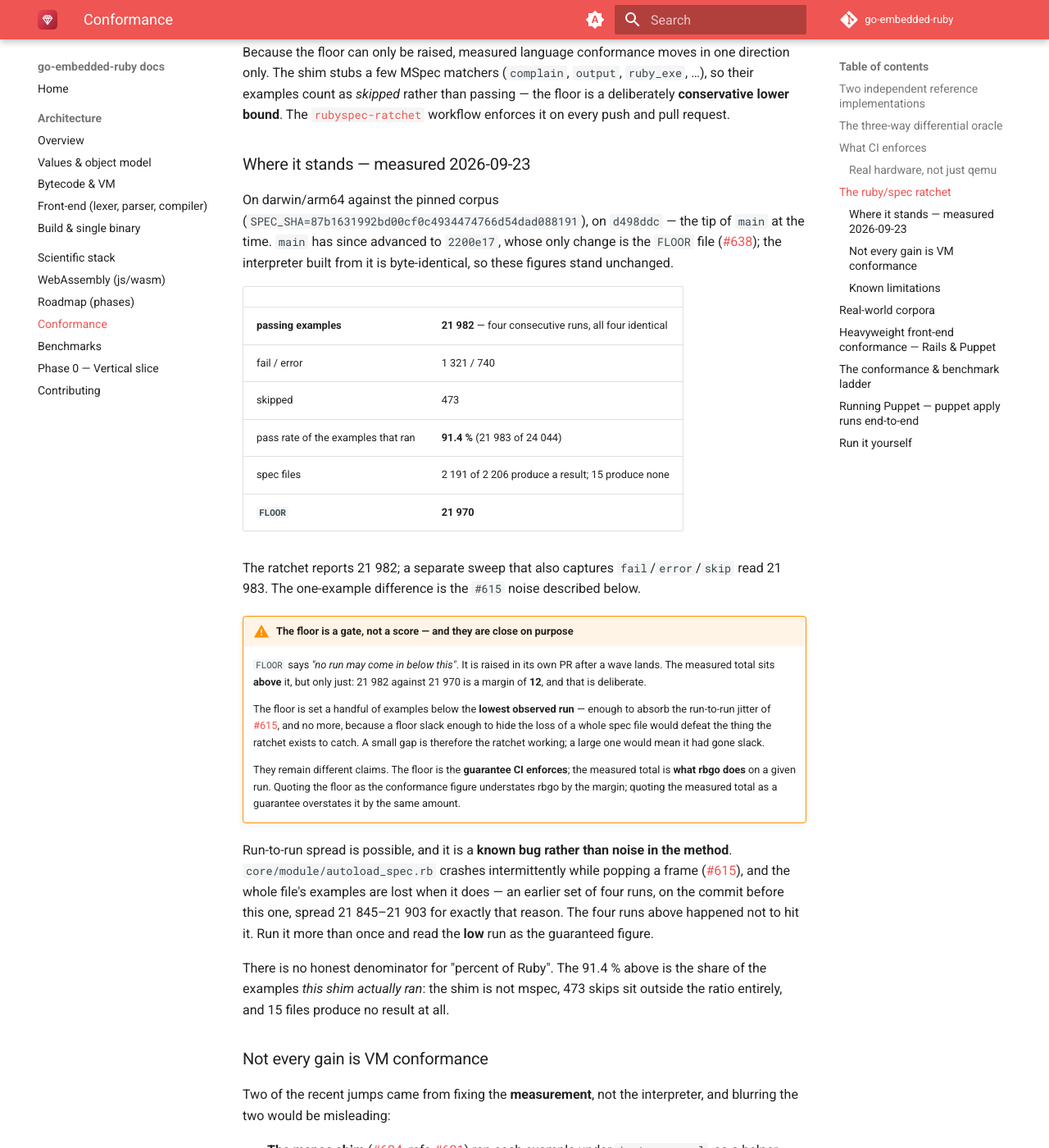
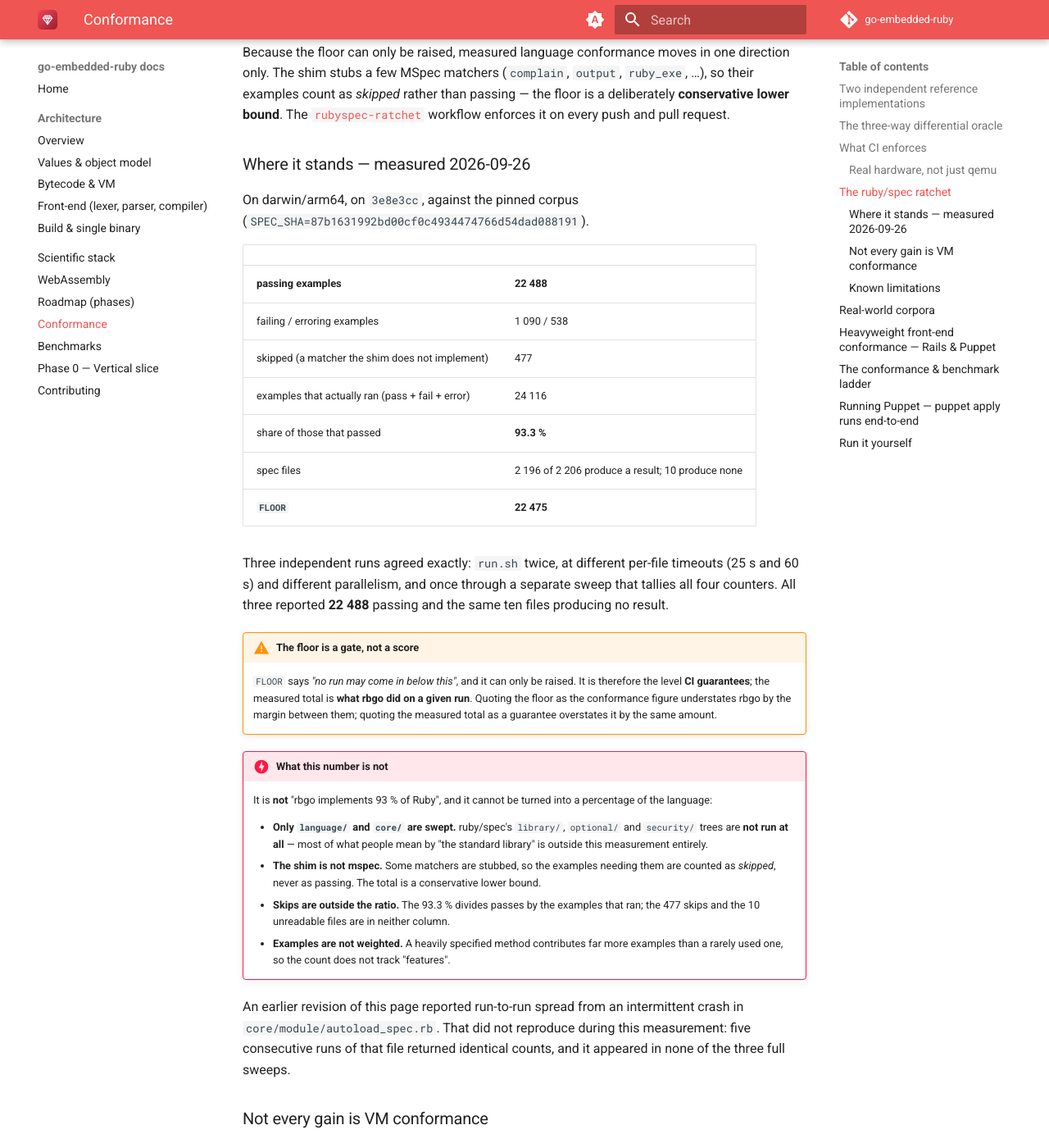
Before and after one commit to go-embedded-ruby/docs, an MkDocs documentation site: the page built from docs/conformance.md, in a window 1280 px wide and 1400 px high, scrolled down 2397 px. Shown: the whole window at 82% size. Built offline with MkDocs 1.6.1 and Material for MkDocs 9.7.7, drawn with Linux system fonts in a browser that asks for light colours; the version menu is left out; some of the changed text lies outside the part shown.

Commit message:
docs: the measured conformance figures, an embedding section, and the browser target that does not build (#18)
Re-measured on 3e8e3cc (darwin/arm64) against MRI 4.0.5 on the same host. What
changed and why:

- conformance.md: 21,982 passing / floor 21,970 -> 22,488 / floor 22,475, with
  fail/error/skip of 1,090/538/477 and a 93.3% share of examples that ran (the page
  said 91.4%). Three independent runs agreed exactly on 22,488.

- conformance.md: added what the number does NOT cover, in the reader's terms --
  only language/ and core/ are swept, so library/, optional/ and security/ are not
  run at all, and most of "the standard library" is outside the measurement.

- conformance.md: dropped "__LINE__ is always 0", which the page led with. rbgo and
  MRI now agree exactly on __LINE__, backtrace line numbers, warn(uplevel:) and
  const_source_location. Also dropped the run-to-run spread attributed to an
  intermittent autoload_spec.rb crash: five runs of that file were identical and
  three full sweeps never saw it.

- conformance.md: added the gaps that do reproduce -- RUBY_VERSION reports 3.4.1,
  magic encoding comments are ignored, pp does not exist, $stderr is not a separate
  stream. The Errno "32 constants" claim survived: 81 zero-valued names under rbgo,
  49 under MRI, every MRI zero also zero under rbgo. The three Windows rows are
  marked as not re-verified, since this ran on darwin.

- webassembly.md, index.md, scientific-stack.md: "GOOS=js GOARCH=wasm is a
  first-class target" was false. It does not compile: internal/vm/errno.go has no
  build tags and names three syscall constants the js port lacks. It built at
  68cb53a. Two reasons it went unnoticed are now documented -- ci.yml gates only
  wasip1, and TestClosedWasmBuildIntegration, which does catch it, sits behind
  RBGO_BUILD_IT=1, which no workflow sets. Run with it set, it fails with that
  error. wasip1 builds and runs 'puts (1..10).sum' => 55 under wazero.

- index.md: added an embedding section. There was none. The contract described was
  established by compiling and running a probe against ruby.Run.

- roadmap.md: refreshed the same figures and fixed a broken anchor.

Co-authored-by: Claude Opus 5 <noreply@anthropic.com>

````diff
--- a/docs/conformance.md
+++ b/docs/conformance.md
@@ -107,56 +107,52 @@ floor is a deliberately **conservative lower bound**. The
 [`rubyspec-ratchet`](https://github.com/go-embedded-ruby/ruby/blob/main/.github/workflows/rubyspec-ratchet.yml)
 workflow enforces it on every push and pull request.
 
-### Where it stands — measured 2026-09-23
+### Where it stands — measured 2026-09-26
 
-On darwin/arm64 against the pinned corpus
-(`SPEC_SHA=87b1631992bd00cf0c4934474766d54dad088191`), on `d498ddc` — the tip of
-`main` at the time. `main` has since advanced to `2200e17`, whose only change is
-the `FLOOR` file ([#638](https://github.com/go-embedded-ruby/ruby/pull/638)); the
-interpreter built from it is byte-identical, so these figures stand unchanged.
+On darwin/arm64, on `3e8e3cc`, against the pinned corpus
+(`SPEC_SHA=87b1631992bd00cf0c4934474766d54dad088191`).
 
 | | |
 | --- | --- |
-| **passing examples** | **21 982** — four consecutive runs, all four identical |
-| fail / error | 1 321 / 740 |
-| skipped | 473 |
-| pass rate of the examples that ran | **91.4 %** (21 983 of 24 044) |
-| spec files | 2 191 of 2 206 produce a result; 15 produce none |
-| **`FLOOR`** | **21 970** |
+| **passing examples** | **22 488** |
+| failing / erroring examples | 1 090 / 538 |
+| skipped (a matcher the shim does not implement) | 477 |
+| examples that actually ran (pass + fail + error) | 24 116 |
+| share of those that passed | **93.3 %** |
+| spec files | 2 196 of 2 206 produce a result; 10 produce none |
+| **`FLOOR`** | **22 475** |
 
-The ratchet reports 21 982; a separate sweep that also captures
-`fail`/`error`/`skip` read 21 983. The one-example difference is the `#615` noise
-described below.
+Three independent runs agreed exactly: `run.sh` twice, at different per-file
+timeouts (25 s and 60 s) and different parallelism, and once through a separate
+sweep that tallies all four counters. All three reported **22 488** passing and the
+same ten files producing no result.
 
-!!! warning "The floor is a gate, not a score — and they are close on purpose"
-    `FLOOR` says *"no run may come in below this"*. It is raised in its own PR
-    after a wave lands. The measured total sits **above** it, but only just:
-    21 982 against 21 970 is a margin of **12**, and that is deliberate.
+!!! warning "The floor is a gate, not a score"
+    `FLOOR` says *"no run may come in below this"*, and it can only be raised. It is
+    therefore the level **CI guarantees**; the measured total is **what rbgo did on
+    a given run**. Quoting the floor as the conformance figure understates rbgo by
+    the margin between them; quoting the measured total as a guarantee overstates it
+    by the same amount.
 
-    The floor is set a handful of examples below the **lowest observed run** —
-    enough to absorb the run-to-run jitter of
-    [#615](https://github.com/go-embedded-ruby/ruby/issues/615), and no more,
-    because a floor slack enough to hide the loss of a whole spec file would
-    defeat the thing the ratchet exists to catch. A small gap is therefore the
-    ratchet working; a large one would mean it had gone slack.
+!!! danger "What this number is not"
+    It is **not** "rbgo implements 93 % of Ruby", and it cannot be turned into a
+    percentage of the language:
 
-    They remain different claims. The floor is the **guarantee CI enforces**; the
-    measured total is **what rbgo does** on a given run. Quoting the floor as the
-    conformance figure understates rbgo by the margin; quoting the measured total
-    as a guarantee overstates it by the same amount.
+    - **Only `language/` and `core/` are swept.** ruby/spec's `library/`,
+      `optional/` and `security/` trees are **not run at all** — most of what people
+      mean by "the standard library" is outside this measurement entirely.
+    - **The shim is not mspec.** Some matchers are stubbed, so the examples needing
+      them are counted as *skipped*, never as passing. The total is a conservative
+      lower bound.
+    - **Skips are outside the ratio.** The 93.3 % divides passes by the examples
+      that ran; the 477 skips and the 10 unreadable files are in neither column.
+    - **Examples are not weighted.** A heavily specified method contributes far more
+      examples than a rarely used one, so the count does not track "features".
 
-Run-to-run spread is possible, and it is a **known bug rather than noise in the
-method**. `core/module/autoload_spec.rb` crashes intermittently while popping a
-frame ([#615](https://github.com/go-embedded-ruby/ruby/issues/615)), and the whole
-file's examples are lost when it does — an earlier set of four runs, on the commit
-before this one, spread 21 845–21 903 for exactly that reason. The four runs above
-happened not to hit it. Run it more than once and read the **low** run as the
-guaranteed figure.
-
-There is no honest denominator for "percent of Ruby". The 91.4 % above is the
-share of the examples *this shim actually ran*: the shim is not mspec, 473 skips
-sit outside the ratio entirely, and 15 files produce no result at all.
-
+An earlier revision of this page reported run-to-run spread from an intermittent
+crash in `core/module/autoload_spec.rb`. That did not reproduce during this
+measurement: five consecutive runs of that file returned identical counts, and it
+appeared in none of the three full sweeps.
 ### Not every gain is VM conformance
 
 Two of the recent jumps came from fixing the **measurement**, not the
@@ -179,33 +175,43 @@ interpreter, and blurring the two would be misleading:
 Both are gains in what the measurement can **see**, not in what the VM can
 **do**. The rest of the climb is the VM: the floor went from **6 000** when the
 ratchet landed on 2026-08-03
-([#263](https://github.com/go-embedded-ruby/ruby/pull/263)) to **21 970** today,
-across 27 conformance waves.
+([#263](https://github.com/go-embedded-ruby/ruby/pull/263)) to **22 475** today.
 
 ### Known limitations
 
-Named plainly, each with an open issue. **`__LINE__` is always `0`** — rbgo
-records no line map — which costs `const_source_location`, `warn(uplevel:)` and
-every backtrace line number entirely:
+Each entry below was re-run on `3e8e3cc` against **MRI 4.0.5 on the same host**
+(darwin/arm64, 2026-09-26). Entries that no longer reproduced were removed — notably
+the former headline limitation, *"`__LINE__` is always `0`"*: rbgo and MRI now agree
+exactly on `__LINE__`, on backtrace line numbers, on `warn(uplevel:)` prefixes and on
+`const_source_location`.
 
-```ruby
-puts __LINE__                                 # rbgo: 0     MRI 4.0.5: 1
-Object.const_source_location(:Comparable)     # rbgo: nil   MRI 4.0.5: []
-# e.backtrace.first -> "probe.rb:0:in '<main>'" against MRI's "probe.rb:4:…"
-```
+Two limitations matter most to anyone embedding rbgo:
+
+- **The browser WebAssembly target does not build.** `GOOS=js GOARCH=wasm` fails to
+  compile `internal/vm` (three `syscall` constants the `js` port does not define). It
+  built at `68cb53a`, the commit before the Errno subsystem landed, and no CI lane
+  catches it because only `wasip1` is gated. WASI is unaffected.
+- **`$stderr` is not a separate stream.** The VM is built with one output writer and
+  `$stderr`/`STDERR` are wired to it, so `warn` and `$stderr.puts` arrive on
+  **stdout**. Only the CLI's uncaught-exception printer writes to real stderr.
 
 | | |
 | --- | --- |
-| `Errno` carries all **158** of MRI's constants, but **32** of them report errno `0` on darwin where MRI has a real number (`EAUTH` 0 vs 80, `EBADRPC` 0 vs 72, …); the other 126 match exactly | [#633](https://github.com/go-embedded-ruby/ruby/issues/633) |
+| `RUBY_VERSION` reports `"3.4.1"`, though the differential oracle is MRI 4.0.5 | — |
+| `Errno` carries all **158** of MRI's constant names, but **32** report errno `0` where MRI has a real number (`EAUTH`, `EBADRPC`, `EDEVERR`, …). By set difference on darwin: 81 names are zero-valued under rbgo, 49 under MRI, and every MRI zero is also zero under rbgo | [#633](https://github.com/go-embedded-ruby/ruby/issues/633) |
 | `Thread#backtrace` answers for the **current** thread only; another thread raises `NotImplementedError` | — |
 | `Process.fork` **does not exist** — Go's runtime cannot be forked safely | — |
-| `Numeric#to_int` is not defined | [#631](https://github.com/go-embedded-ruby/ruby/issues/631) |
-| `File::Stat#==` answers identity, not `Comparable#==` | [#632](https://github.com/go-embedded-ruby/ruby/issues/632) |
-| `File#stat` cannot answer for a file unlinked while open | [#635](https://github.com/go-embedded-ruby/ruby/issues/635) |
-| `BEGIN { }` / `END { }` do not parse | front-end |
+| `Numeric#to_int` is not defined — `Complex(2.9, 0).to_int` raises `NoMethodError` where MRI returns `2` | [#631](https://github.com/go-embedded-ruby/ruby/issues/631) |
+| `File::Stat#==` answers identity: `a == b` is `false` for two stats of one file where MRI says `true` | [#632](https://github.com/go-embedded-ruby/ruby/issues/632) |
+| `File#stat` raises `Errno::ENOENT` for a file unlinked while open; MRI answers from the descriptor | [#635](https://github.com/go-embedded-ruby/ruby/issues/635) |
+| Magic encoding comments are not honoured — `# encoding: ascii-8bit` still reports `UTF-8` | — |
+| Neither `Kernel#pp` nor `require "pp"` exists (`require "prettyprint"` works) | — |
+| `BEGIN { }` / `END { }` do not parse. Everything else the front-end was known to refuse now parses | front-end |
 | **Windows:** no text-mode newline translation | [#610](https://github.com/go-embedded-ruby/ruby/issues/610) |
 | **Windows:** `File::Stat#atime`/`#ctime` fall back to mtime | [#635](https://github.com/go-embedded-ruby/ruby/issues/635) |
 | **Windows:** `File.realpath` does not expand 8.3 short names | [#636](https://github.com/go-embedded-ruby/ruby/issues/636) |
+
+The three Windows rows were **not** re-verified: this measurement ran on darwin.
 
 Two more are **harness**, not interpreter, and are listed apart so they are not
 read as VM gaps: the shim's `SPEC_TMP_BASE` is `/tmp`, a symlink on darwin, which
--- a/docs/webassembly.md
+++ b/docs/webassembly.md
@@ -1,9 +1,43 @@
-# WebAssembly (js/wasm)
+# WebAssembly
 
-**`GOOS=js GOARCH=wasm` is a first-class target.** go-embedded-ruby is pure Go
-with cgo disabled, so the interpreter, the numeric stack and the cgo-free image
-pipeline compile to a single WebAssembly module and run **entirely in the
-browser** — there is no server-side code.
+!!! danger "The browser target does not currently build"
+    As measured on `3e8e3cc` (2026-09-26), **`GOOS=js GOARCH=wasm` fails to
+    compile**, so everything on this page about running in the *browser* describes a
+    target you cannot build today:
+
+    ```console
+    $ CGO_ENABLED=0 GOOS=js GOARCH=wasm go build ./cmd/rbgo
+    # github.com/go-embedded-ruby/ruby/internal/vm
+    internal/vm/errno.go:101:35: undefined: syscall.ENOTRECOVERABLE
+    internal/vm/errno.go:108:35: undefined: syscall.EOWNERDEAD
+    internal/vm/errno.go:120:35: undefined: syscall.ETXTBSY
+    ```
+
+    `internal/vm/errno.go` carries no build tags, so it is compiled for every
+    target, and the `js` port of `syscall` does not define those three names. The
+    playground (`cmd/wasm`), the `JS` bridge and
+    `rbgo build --closed --target wasm` all link `internal/vm` and so all fail.
+
+    It is a **regression**, not a long-standing gap: the same build succeeded at
+    `68cb53a`, the commit before the Errno subsystem landed. Two things let it
+    through — `ci.yml` gates only the `wasip1` wasm target, and the one test that
+    does catch it, `TestClosedWasmBuildIntegration`, is gated behind
+    `RBGO_BUILD_IT=1`, which no workflow sets. Run with that variable set, it fails
+    with exactly the error above.
+
+**WASI (`GOOS=wasip1 GOARCH=wasm`) does work, and is gated in CI:**
+
+```console
+$ CGO_ENABLED=0 GOOS=wasip1 GOARCH=wasm go build -o rbgo.wasm ./cmd/rbgo
+$ wazero run rbgo.wasm -e 'puts (1..10).sum'
+55
+```
+
+The rest of this page describes the browser design as intended. go-embedded-ruby is
+pure Go with cgo disabled, so the interpreter, the numeric stack and the cgo-free
+image pipeline are *meant* to compile to a single WebAssembly module and run
+entirely in the browser, with no server-side code — and did until the regression
+above.
 
 There are two distinct ways to ship Ruby to the browser, and they answer
 different needs:
@@ -160,9 +194,16 @@ or `internal/compiler` symbols in the module):
 RBGO_BUILD_IT=1 go test ./cmd/rbgo -run TestClosedWasmBuildIntegration
 ```
 
-Both targets also build directly:
+Both targets are *meant* to build directly, but **both currently fail** with the
+`internal/vm/errno.go` error at the top of this page:
 
 ```sh
-GOOS=js GOARCH=wasm go build ./cmd/wasm    # the playground
-GOOS=js GOARCH=wasm go build ./cmd/rbgo    # the rbgo CLI / closed-world entry
+GOOS=js GOARCH=wasm go build ./cmd/wasm    # the playground   — fails today
+GOOS=js GOARCH=wasm go build ./cmd/rbgo    # the CLI / closed-world entry — fails today
 ```
+
+The WASI target builds and runs:
+
+```sh
+CGO_ENABLED=0 GOOS=wasip1 GOARCH=wasm go build -o rbgo.wasm ./cmd/rbgo
+```
--- a/mkdocs.yml
+++ b/mkdocs.yml
@@ -48,7 +48,7 @@ nav:
       - Front-end (lexer, parser, compiler): architecture/frontend.md
       - Build & single binary: architecture/build.md
   - Scientific stack: scientific-stack.md
-  - WebAssembly (js/wasm): webassembly.md
+  - WebAssembly: webassembly.md
   - Roadmap (phases): roadmap.md
   - Conformance: conformance.md
   - Benchmarks: benchmarks.md
````
Also changed, not shown: docs/index.md (+39 -11 lines), docs/roadmap.md (+1 -1 lines), docs/scientific-stack.md (+5 -4 lines).
